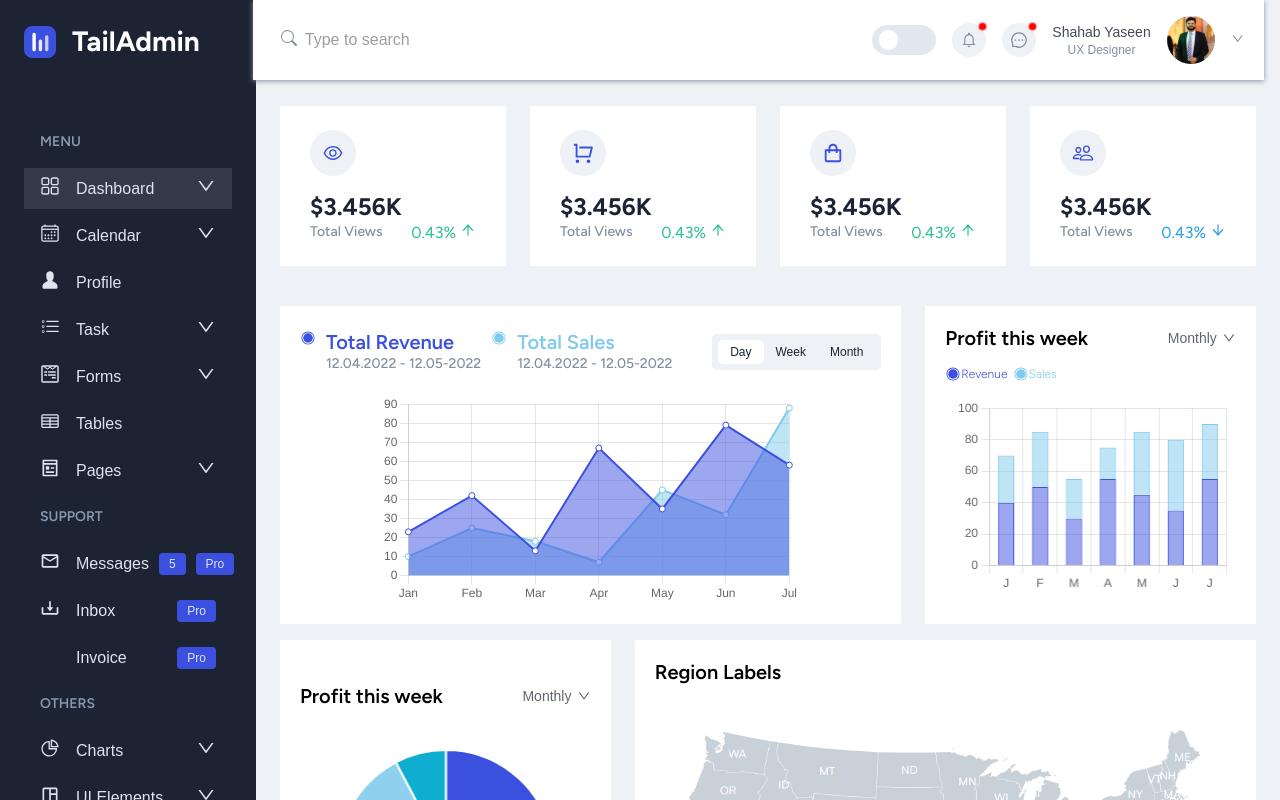
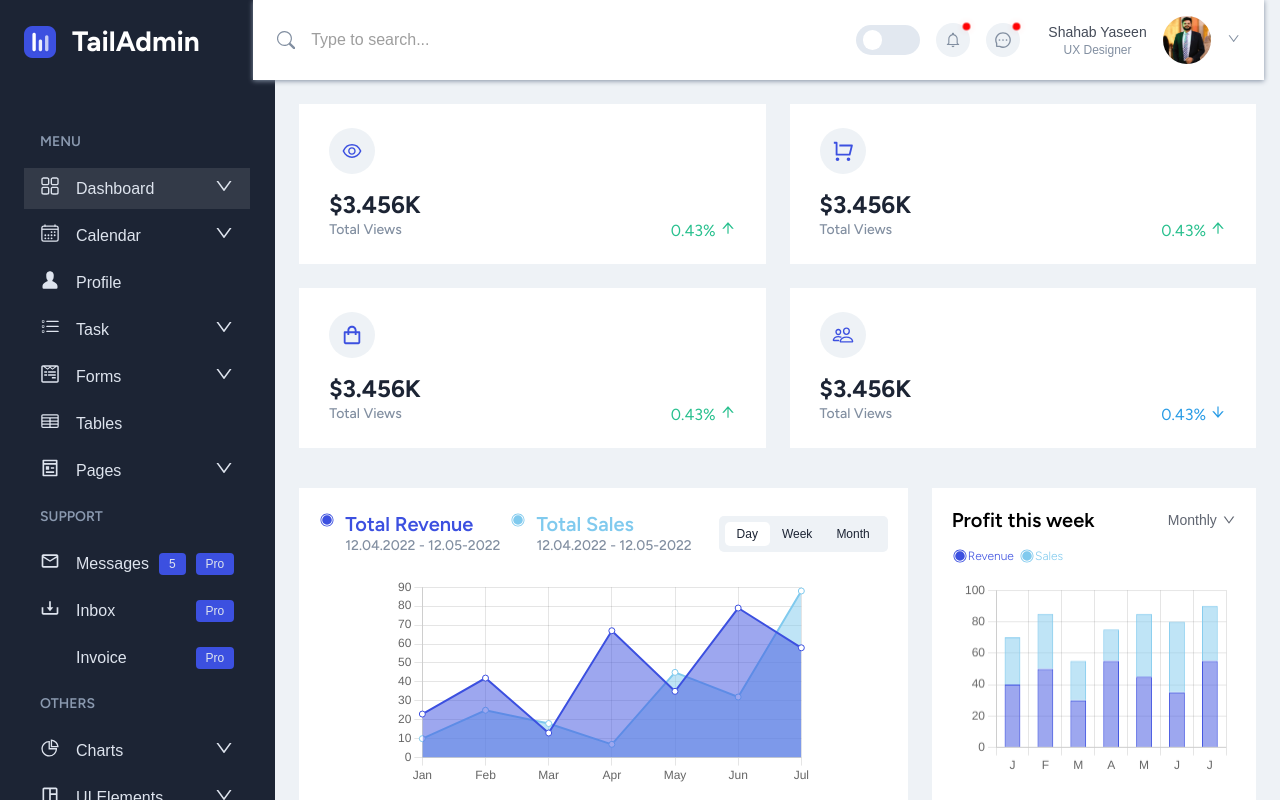
Before and after one commit to ESDEV-CO/tailadmin-demo, a React (Create React App) app: page / in a window 1280 px wide. Built offline with nearby package versions, Linux system fonts and the light colour scheme; some icons are missing.

Commit message:
mobile first approach

```diff
--- a/src/components/Cards/Cards.css
+++ b/src/components/Cards/Cards.css
@@ -1,11 +1,8 @@
 .cards {
-    display: flex;
-    align-items: center;
-    justify-content: space-evenly;
-    gap: 1.5rem;
-    padding: 1.5rem;
-    flex-wrap: wrap;
-
+    display: grid;
+    grid-template-columns: repeat(1, minmax(0, 1fr));
+    gap: 1rem;
+    padding: 1rem;
 }
 
 .cards_card {
@@ -48,3 +45,11 @@
 .card_info_2D {
     color: #299CE6;
 }
+
+@media (min-width:768px) {
+    .cards {
+        grid-template-columns: repeat(2, minmax(0, 1fr));
+        gap: 1.5rem;
+        padding: 1.5rem;
+    }
+}
--- a/src/components/Navbar/Navbar.css
+++ b/src/components/Navbar/Navbar.css
@@ -2,9 +2,7 @@
     display: flex;
     align-items: center;
     justify-content: space-between;
-    width: 100%;
-    height: 15%;
-    padding: 1rem 1.25rem;
+    padding: 1rem;
     background-color: white;
     box-shadow: 0 1px 5px var(--sec_clr);
 }
@@ -61,10 +59,8 @@
     display: flex;
     justify-content: space-evenly;
     align-items: center;
-    gap: 0.5rem;
     color: var(--sec_clr);
     border: none;
-    padding: 0.25rem 0.5rem;
 }
 
 .navbar_search input {
@@ -72,6 +68,15 @@
     border: none;
     font-size: 1rem;
     opacity: 0.7;
+    padding-right: 1rem;
+    padding-left: 1rem;
+}
+
+.search_logo {
+    display: flex;
+    align-items: center;
+    justify-content: center;
+    font-size: 1.15rem;
 }
 
 .nav_user_notification {
@@ -97,12 +102,7 @@
 }
 
 .nav_user_info {
-    display: flex;
-    flex-direction: column;
-}
-
-.nav_user_info h6 {
-    color: var(--sec_clr);
+    display: none;
 }
 
 .nav_user_info :first-child {
@@ -112,23 +112,11 @@
     color: #444B58;
 }
 
-/* .user_info :nth-child(2) {
-    font-size: .75rem;
-    line-height: 1rem;
-    font-weight: 500;
-    color: #B2BAC6;
-} */
-
 .nav_user_login img {
-    width: 3rem;
+    width: 2.5rem;
     border-radius: 50%;
 }
 
-.mobile_logo {
-    display: none;
-}
-
-@media (max-width:1024px) {
 .mobile_logo {
     display: flex;
     gap: 1rem;
@@ -152,11 +140,40 @@
     justify-content: center;
 }
 
-    .navbar {
-        padding: 1rem 1.5rem;
-    }
-
-    .nav_user_info {
+@media (max-width:640px) {
+    .navbar_search {
         display: none;
     }
 }
+
+@media (min-width:1025px) {
+    .nav_user_info {
+        display: flex;
+        flex-direction: column;
+    }
+
+    .nav_user_info h6 {
+        color: var(--sec_clr);
+    }
+
+    .mobile_logo {
+        display: none;
+    }
+}
+
+@media (min-width:768px) {
+    .navbar {
+        padding: 1rem 1.5rem;
+
+    }
+
+    .nav_user_login img {
+        width: 3rem;
+    }
+}
+
+@media (min-width: 375px) {
+    .navbar_user {
+        gap: 1.75rem;
+    }
+}
--- a/src/components/Navbar/Navbar.jsx
+++ b/src/components/Navbar/Navbar.jsx
@@ -19,10 +19,10 @@ const Navbar = () => {
         </div>
       </div>
       <div className="navbar_search">
-        <span>
+        <span className="search_logo">
           <BsSearch />
         </span>
-        <input type="text" placeholder="Type to search" />
+        <input type="text" placeholder="Type to search..." />
       </div>
       <div className="navbar_user">
         <div className="nav_user_notification">
--- a/src/index.css
+++ b/src/index.css
@@ -55,35 +55,29 @@ section {
   display: flex;
   width: 100vw;
   height: 100vh;
-  overflow: hidden;
+  overflow-x: hidden;
 }
 
 .container_side {
-  flex: 2;
-  background: var(--pri_clr);
-  overflow-y: scroll;
-}
-
-.container_side::-webkit-scrollbar {
   display: none;
 }
 
+
 .container_dash {
   width: 100%;
-  flex: 8;
-  overflow-y: scroll;
+  margin-top: auto;
 }
 
 .dash_nav {
   position: fixed;
+  width: 100%;
+  right: 0;
   top: 0;
-  right: 1rem;
   z-index: 999;
-  width: 79%;
 }
 
 .dash_db {
-  margin-top: 8%;
+  margin-top: 9%;
 }
 
 h1 {
@@ -135,15 +129,39 @@ button {
   color: var(--pri_clr);
 }
 
-@media (max-width:1024px) {
+@media (min-width:1024px) {
+  .dash_container {
+    overflow: hidden;
+  }
+
   .container_side {
+    display: flex;
+    flex: 2.15;
+    background: var(--pri_clr);
+    overflow-y: scroll;
+  }
+
+  .container_dash {
+    flex: 7.85;
+    margin-top: 0;
+    overflow-y: scroll;
+  }
+
+  .container_side::-webkit-scrollbar {
     display: none;
   }
 
   .dash_nav {
+    right: 1rem;
+    width: 79%;
+  }
 
-    width: 100%;
-    right: 0;
+}
 
+@media (min-width:768px) {
+  .dash_db {
+    margin-top: 8%;
   }
+
+
 }
```
Lines whose indentation alone changed are shown as unchanged.
